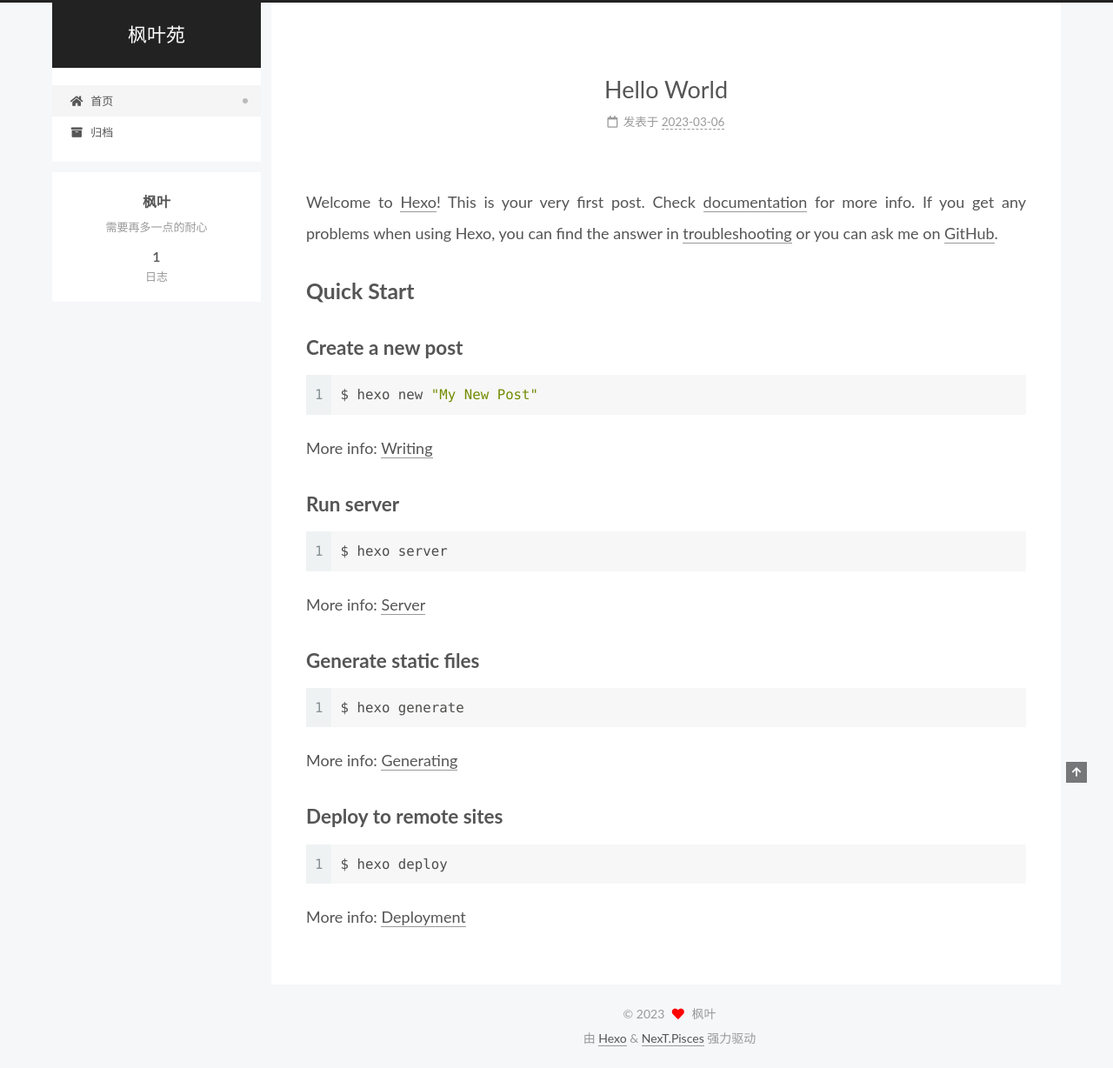
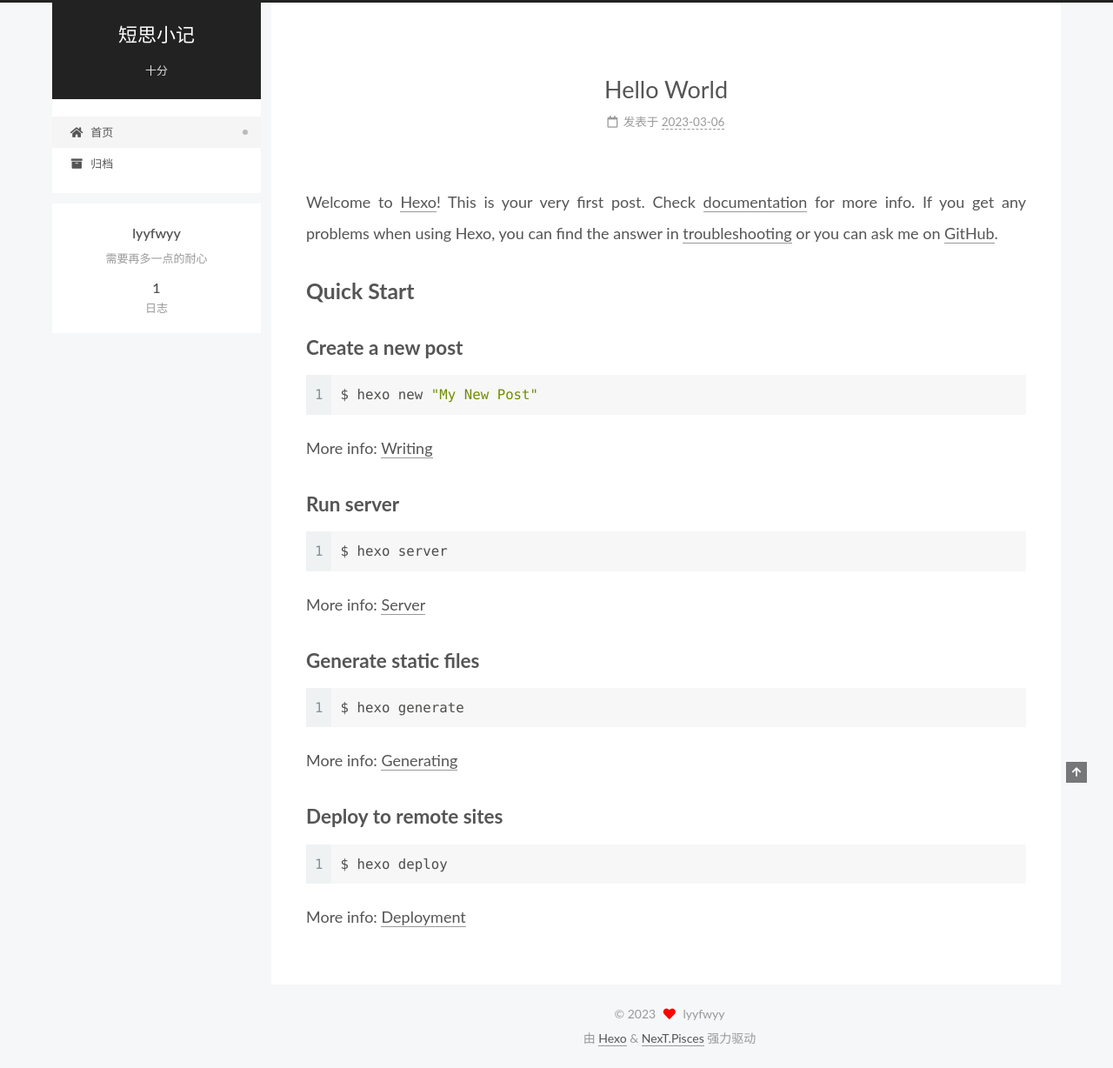
Before and after one commit to lyyfwyy/lyyfwyy.github.io, a plain HTML site: page index.html in a window 1280 px wide. Shown: the whole page at 87% size. Drawn offline with Linux system fonts and the light colour scheme.

Commit message:
Site updated: 2023-03-07 00:49:20

```diff
--- a/css/main.css
+++ b/css/main.css
@@ -1168,7 +1168,7 @@ pre .javascript .function {
 }
 .links-of-author a::before,
 .links-of-author span.exturl::before {
-  background: #f27109;
+  background: #79ffaf;
   border-radius: 50%;
   content: ' ';
   display: inline-block;
--- a/index.html
+++ b/index.html
@@ -22,12 +22,12 @@
 
   <meta name="description" content="需要再多一点的耐心">
 <meta property="og:type" content="website">
-<meta property="og:title" content="枫叶苑">
+<meta property="og:title" content="短思小记">
 <meta property="og:url" content="http://example.com/index.html">
-<meta property="og:site_name" content="枫叶苑">
+<meta property="og:site_name" content="短思小记">
 <meta property="og:description" content="需要再多一点的耐心">
 <meta property="og:locale" content="zh_CN">
-<meta property="article:author" content="枫叶">
+<meta property="article:author" content="lyyfwyy">
 <meta name="twitter:card" content="summary">
 
 <link rel="canonical" href="http://example.com/">
@@ -43,7 +43,7 @@
   };
 </script>
 
-  <title>枫叶苑</title>
+  <title>短思小记</title>
 
 
 
@@ -94,9 +94,10 @@
 
     <a href="/" class="brand" rel="start">
       <span class="logo-line-before"><i></i></span>
-      <h1 class="site-title">枫叶苑</h1>
+      <h1 class="site-title">短思小记</h1>
       <span class="logo-line-after"><i></i></span>
     </a>
+      <p class="site-subtitle" itemprop="description">十分</p>
   </div>
 
   <div class="site-nav-right">
@@ -151,12 +152,12 @@
 
     <span hidden itemprop="author" itemscope itemtype="http://schema.org/Person">
       <meta itemprop="image" content="/images/avatar.gif">
-      <meta itemprop="name" content="枫叶">
+      <meta itemprop="name" content="lyyfwyy">
       <meta itemprop="description" content="需要再多一点的耐心">
     </span>
 
     <span hidden itemprop="publisher" itemscope itemtype="http://schema.org/Organization">
-      <meta itemprop="name" content="枫叶苑">
+      <meta itemprop="name" content="短思小记">
     </span>
       <header class="post-header">
         <h2 class="post-title" itemprop="name headline">
@@ -271,7 +272,7 @@
 
       <div class="site-overview-wrap sidebar-panel">
         <div class="site-author motion-element" itemprop="author" itemscope itemtype="http://schema.org/Person">
-  <p class="site-author-name" itemprop="name">枫叶</p>
+  <p class="site-author-name" itemprop="name">lyyfwyy</p>
   <div class="site-description" itemprop="description">需要再多一点的耐心</div>
 </div>
 <div class="site-state-wrap motion-element">
@@ -311,7 +312,7 @@
   <span class="with-love">
     <i class="fa fa-heart"></i>
   </span>
-  <span class="author" itemprop="copyrightHolder">枫叶</span>
+  <span class="author" itemprop="copyrightHolder">lyyfwyy</span>
 </div>
   <div class="powered-by">由 <a href="https://hexo.io/" class="theme-link" rel="noopener" target="_blank">Hexo</a> & <a href="https://pisces.theme-next.org/" class="theme-link" rel="noopener" target="_blank">NexT.Pisces</a> 强力驱动
   </div>
```
Also changed, not shown: 2023/03/06/hello-world/index.html (+9 -8 lines), archives/2023/03/index.html (+8 -7 lines), archives/2023/index.html (+8 -7 lines), archives/index.html (+8 -7 lines).
